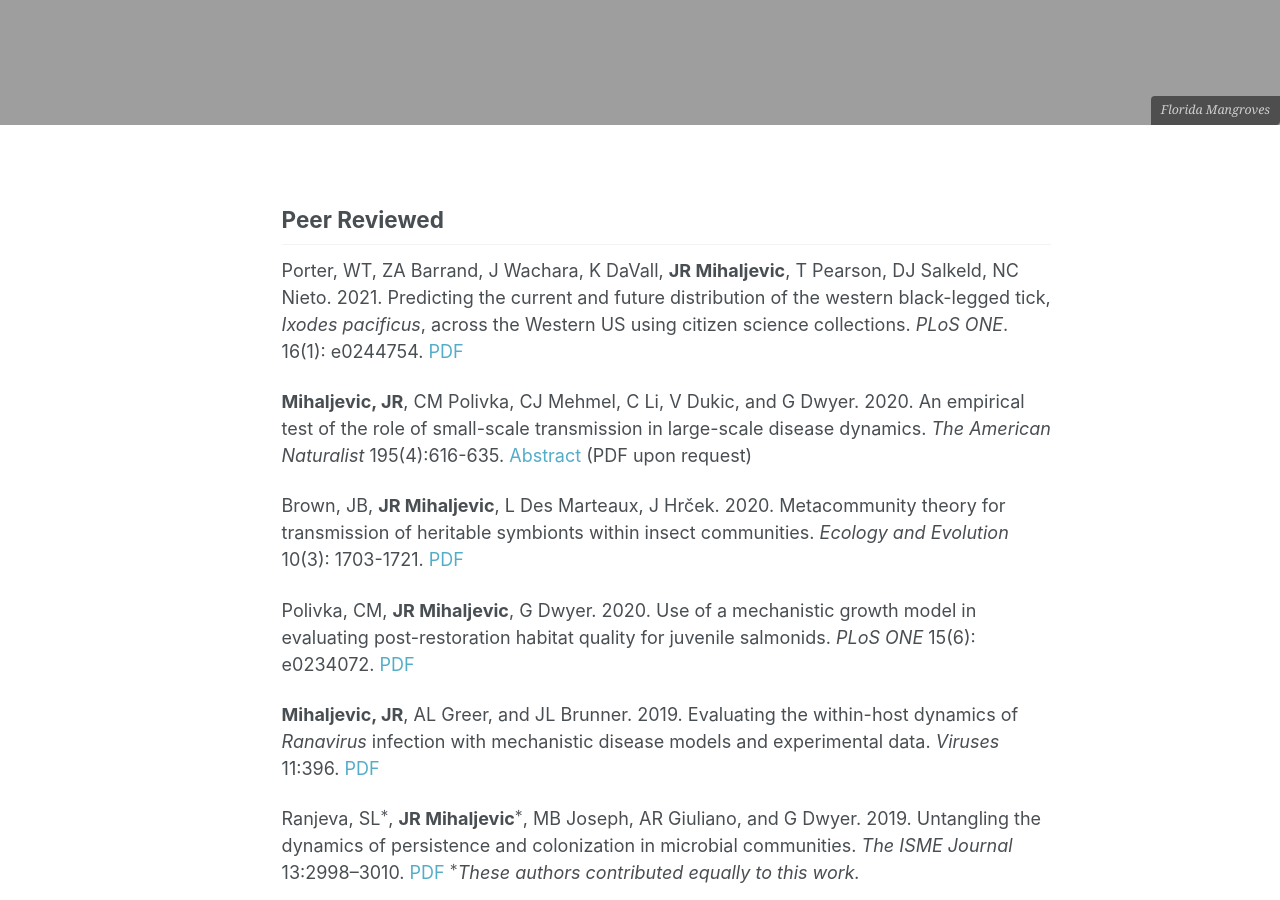
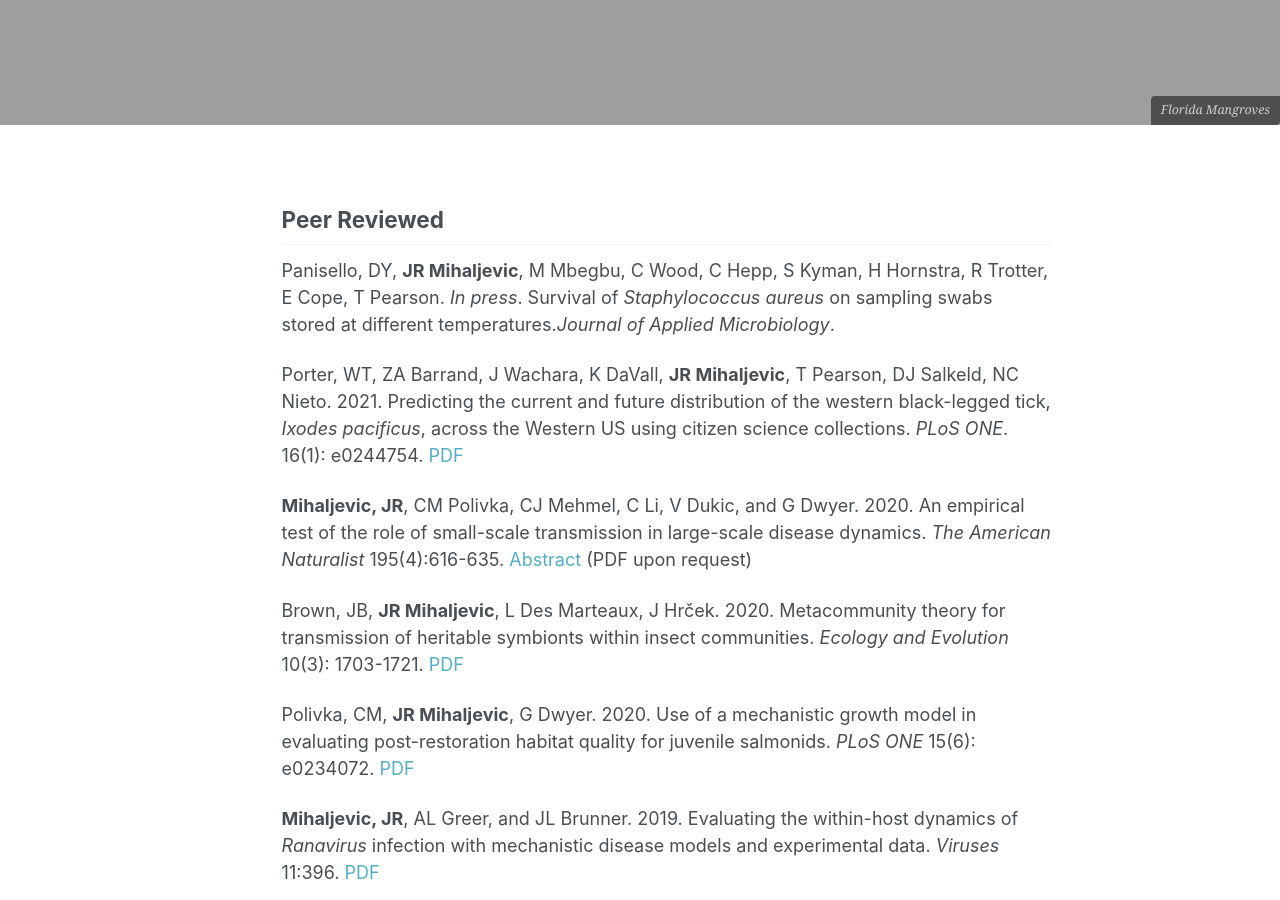
Before and after one commit to jrmihalj/jrmihalj.github.io, a Jekyll site: the page built from _pages/pubs.md, in a window 1280 px wide and 900 px high, scrolled down 917 px. Built offline with Jekyll 4.4.1, drawn with Linux system fonts in a browser that asks for light colours; formulas are drawn with MathJax 3; our own code applies the rules of GitHub Pages for plain Markdown files.

Commit message:
add David's pub in JAM

```diff
--- a/_pages/pubs.md
+++ b/_pages/pubs.md
@@ -9,6 +9,8 @@ permalink: /publications/
 
 
 ## Peer Reviewed
+
+Panisello, DY, **JR Mihaljevic**, M Mbegbu, C Wood, C Hepp, S Kyman, H Hornstra, R Trotter, E Cope, T Pearson. *In press*. Survival of *Staphylococcus aureus* on sampling swabs stored at different temperatures.*Journal of Applied Microbiology*.
 
 Porter, WT, ZA Barrand, J Wachara, K DaVall, **JR Mihaljevic**, T Pearson, DJ Salkeld, NC Nieto. 2021. Predicting the current and future distribution of the western black-legged tick, *Ixodes pacificus*, across the Western US using citizen science collections. *PLoS ONE*. 16(1): e0244754. [PDF](https://journals.plos.org/plosone/article?id=10.1371/journal.pone.0244754){:target="_blank"}
 
```
